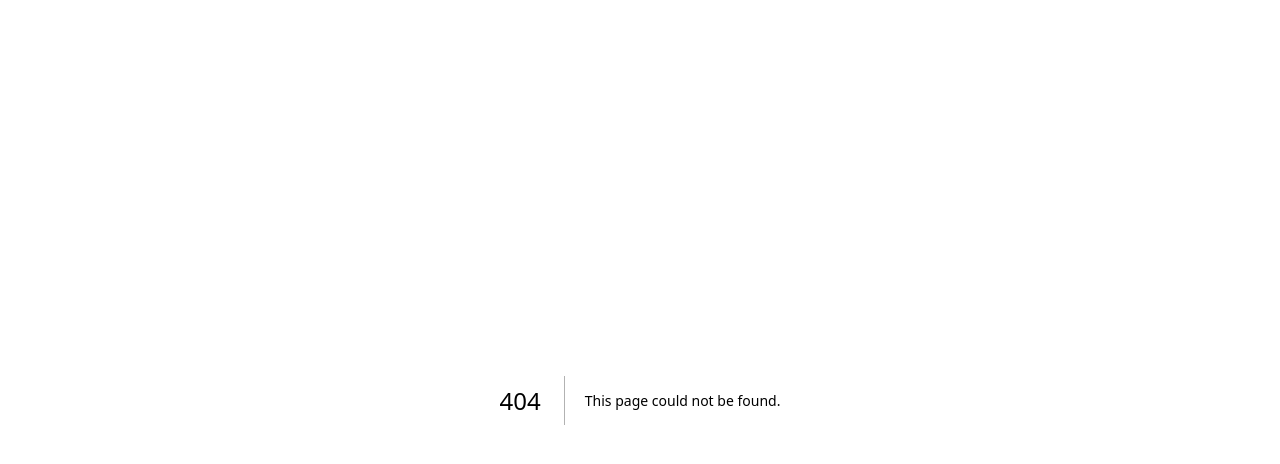
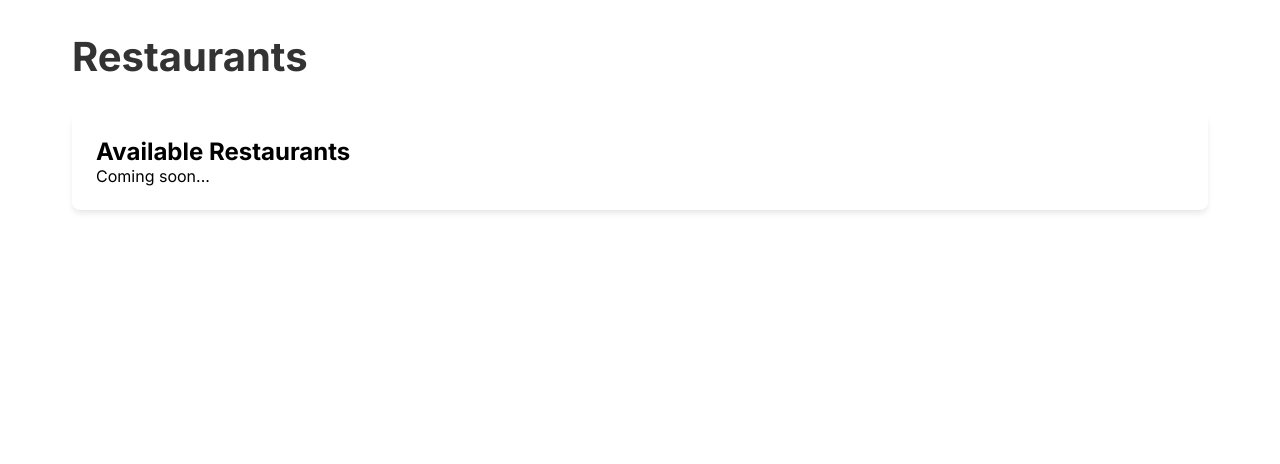
Before and after one commit to savage276/FoodDelivery-master, a Next.js app: page /restaurants in a window 1280 px wide. Before the commit this address had no page. Shown: the top 464 px of the page. Built offline with nearby package versions, Linux system fonts and the light colour scheme.

Commit message:
Updated trace

```diff
--- /dev/null
+++ b/src/app/restaurants/page.tsx
@@ -0,0 +1,28 @@
+'use client'
+
+import styled from 'styled-components'
+import Card from '@/components/ui/Card'
+
+const Container = styled.div`
+  max-width: var(--max-width);
+  margin: 0 auto;
+  padding: 2rem;
+`
+
+const Title = styled.h1`
+  font-size: 2.5rem;
+  margin-bottom: 2rem;
+  color: ${props => props.theme.colors.text};
+`
+
+export default function Restaurants() {
+  return (
+    <Container>
+      <Title>Restaurants</Title>
+      <Card>
+        <h2>Available Restaurants</h2>
+        <p>Coming soon...</p>
+      </Card>
+    </Container>
+  )
+}
```
Also changed, not shown: src/app/page.tsx (+8 -1 lines).
